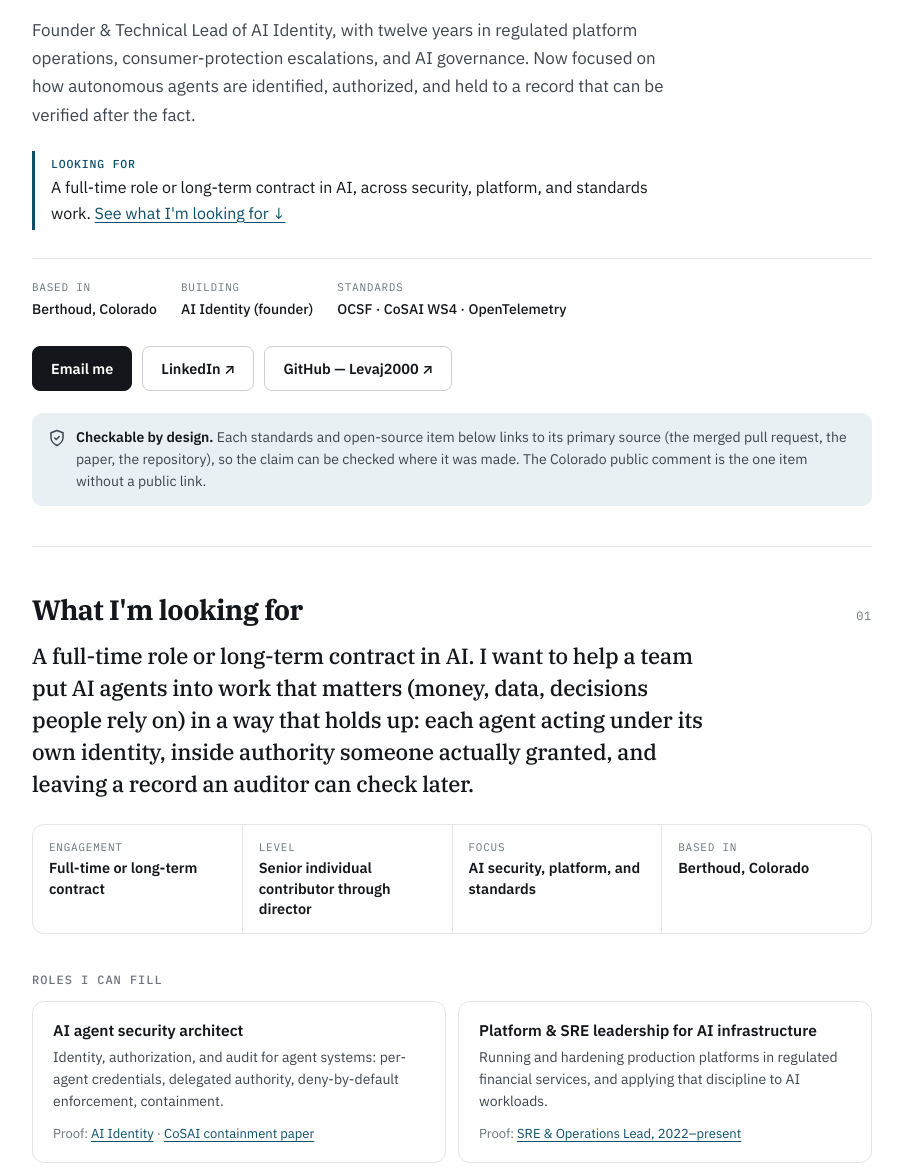
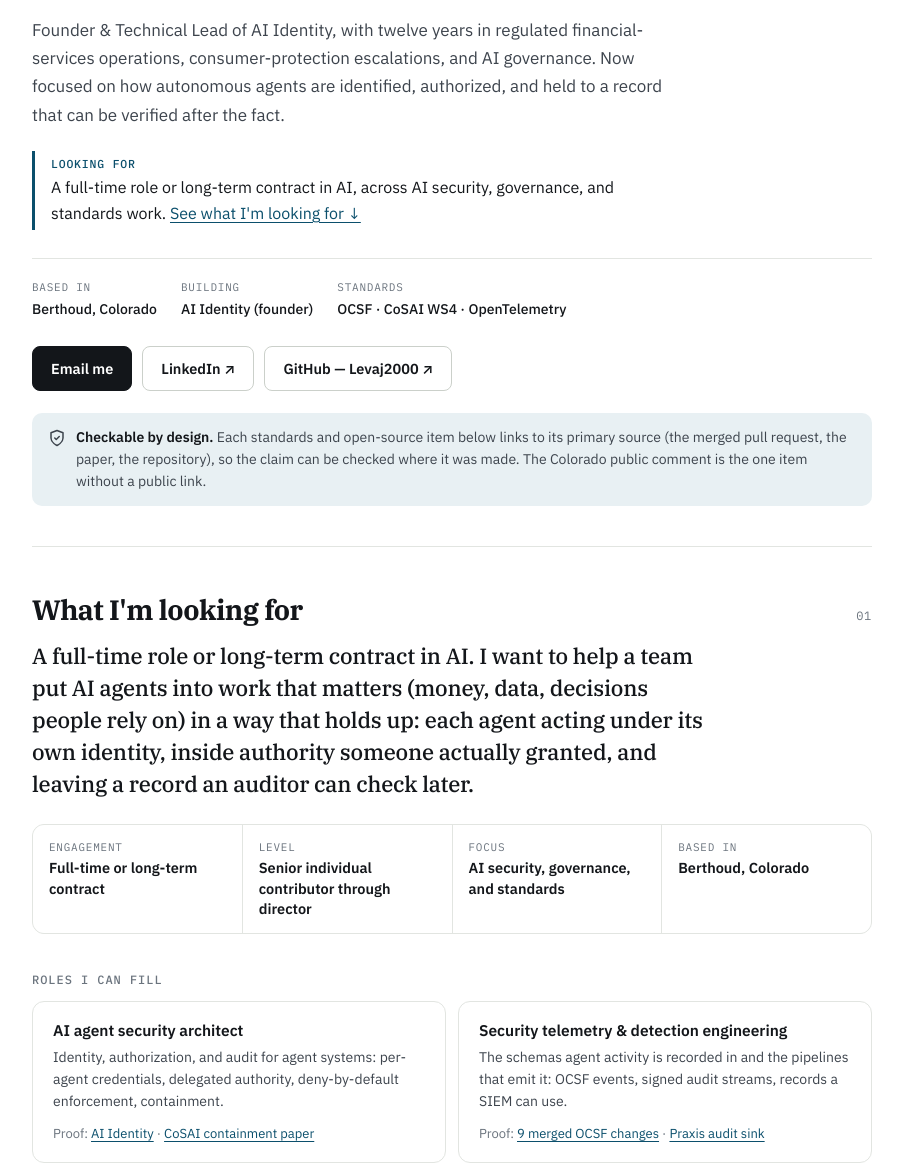
Before and after one commit to Levaj2000/Jeffs-Portfolio, a plain HTML site: page public/index.html in a window 1280 px wide. Shown: the part 318-1490 px from the top of the page, without its empty margins (188-1091 px from the left). Drawn offline with Linux system fonts and the light colour scheme.

Commit message:
Drop platform and SRE from the roles sought
Removes the platform/SRE leadership role card and re-words the focus,
hero line and meta to AI security, governance, and standards.

Co-Authored-By: Claude Opus 5.5 <noreply@anthropic.com>

```diff
--- a/public/index.html
+++ b/public/index.html
@@ -5,7 +5,7 @@
 <meta name="viewport" content="width=device-width, initial-scale=1, viewport-fit=cover" />
 <meta name="color-scheme" content="light dark" />
 <title>Jeff Leva — AI agent identity &amp; audit evidence</title>
-<meta name="description" content="Jeff Leva is looking for a full-time role or long-term contract in AI security, platform, or standards work. OCSF contributor, CoSAI containment paper editor, founder of AI Identity. Based in Berthoud, Colorado." />
+<meta name="description" content="Jeff Leva is looking for a full-time role or long-term contract in AI security, governance, or standards work. OCSF contributor, CoSAI containment paper editor, founder of AI Identity. Based in Berthoud, Colorado." />
 <link rel="canonical" href="https://jeff-leva.vercel.app/" />
 <link rel="icon" href="favicon.svg" type="image/svg+xml" />
 <meta property="og:type" content="profile" />
@@ -28,7 +28,7 @@
   "url": "https://jeff-leva.vercel.app/",
   "jobTitle": "Founder & Technical Lead, AI Identity",
   "address": {"@type": "PostalAddress", "addressLocality": "Berthoud", "addressRegion": "CO", "addressCountry": "US"},
-  "knowsAbout": ["OCSF", "AI agent identity", "Audit logging", "Record integrity", "Site reliability engineering"],
+  "knowsAbout": ["OCSF", "AI agent identity", "Audit logging", "Record integrity", "AI governance"],
   "sameAs": ["https://github.com/Levaj2000", "https://www.linkedin.com/in/jeff-leva-a7373958"]
 }
 </script>
@@ -59,9 +59,9 @@
     <p class="hero-eyebrow">Portfolio — Standards · Open Source · Platform</p>
     <h1>Jeff Leva</h1>
     <p class="positioning">AI agent identity, delegated authority, and <em>evidence that holds up.</em></p>
-    <p class="hero-lede">Founder &amp; Technical Lead of AI Identity, with twelve years in regulated platform operations, consumer-protection escalations, and AI governance. Now focused on how autonomous agents are identified, authorized, and held to a record that can be verified after the fact.</p>
+    <p class="hero-lede">Founder &amp; Technical Lead of AI Identity, with twelve years in regulated financial-services operations, consumer-protection escalations, and AI governance. Now focused on how autonomous agents are identified, authorized, and held to a record that can be verified after the fact.</p>
 
-    <p class="seeking"><b>Looking for</b>A full-time role or long-term contract in AI, across security, platform, and standards work. <a href="#looking-for">See what I'm looking for ↓</a></p>
+    <p class="seeking"><b>Looking for</b>A full-time role or long-term contract in AI, across AI security, governance, and standards work. <a href="#looking-for">See what I'm looking for ↓</a></p>
 
     <dl class="hero-meta">
       <div><dt>Based in</dt><dd>Berthoud, Colorado</dd></div>
@@ -94,7 +94,7 @@
     <dl class="terms">
       <div><dt>Engagement</dt><dd>Full-time or long-term contract</dd></div>
       <div><dt>Level</dt><dd>Senior individual contributor through director</dd></div>
-      <div><dt>Focus</dt><dd>AI security, platform, and standards</dd></div>
+      <div><dt>Focus</dt><dd>AI security, governance, and standards</dd></div>
       <div><dt>Based in</dt><dd>Berthoud, Colorado</dd></div>
     </dl>
 
@@ -104,11 +104,6 @@
         <h4>AI agent security architect</h4>
         <p>Identity, authorization, and audit for agent systems: per-agent credentials, delegated authority, deny-by-default enforcement, containment.</p>
         <p class="proof">Proof: <a href="#platform">AI Identity</a> · <a href="#standards">CoSAI containment paper</a></p>
-      </div>
-      <div class="role">
-        <h4>Platform &amp; SRE leadership for AI infrastructure</h4>
-        <p>Running and hardening production platforms in regulated financial services, and applying that discipline to AI workloads.</p>
-        <p class="proof">Proof: <a href="#background">SRE &amp; Operations Lead, 2022–present</a></p>
       </div>
       <div class="role">
         <h4>Security telemetry &amp; detection engineering</h4>
@@ -376,7 +371,7 @@
       <h2 id="bg-h">Background</h2>
       <span class="sec-num">05</span>
     </div>
-    <p class="sec-intro">Twelve years across regulated platform operations and consumer-protection work, the operational grounding behind the governance work above.</p>
+    <p class="sec-intro">Twelve years across regulated financial-services operations and consumer-protection work, the operational grounding behind the governance work above.</p>
 
     <div class="timeline">
       <div class="t-row">
--- a/public/styles.css
+++ b/public/styles.css
@@ -217,3 +217,4 @@
   .fit li{font-size:15px;line-height:1.6;color:var(--ink-2);padding-left:18px;position:relative}
   .fit li::before{content:"";position:absolute;left:0;top:.7em;width:8px;height:1px;background:var(--accent)}
   .fit strong{color:var(--ink);font-weight:600}
+  @media(min-width:601px){ .role:last-child:nth-child(odd){grid-column:1/-1} }
```
